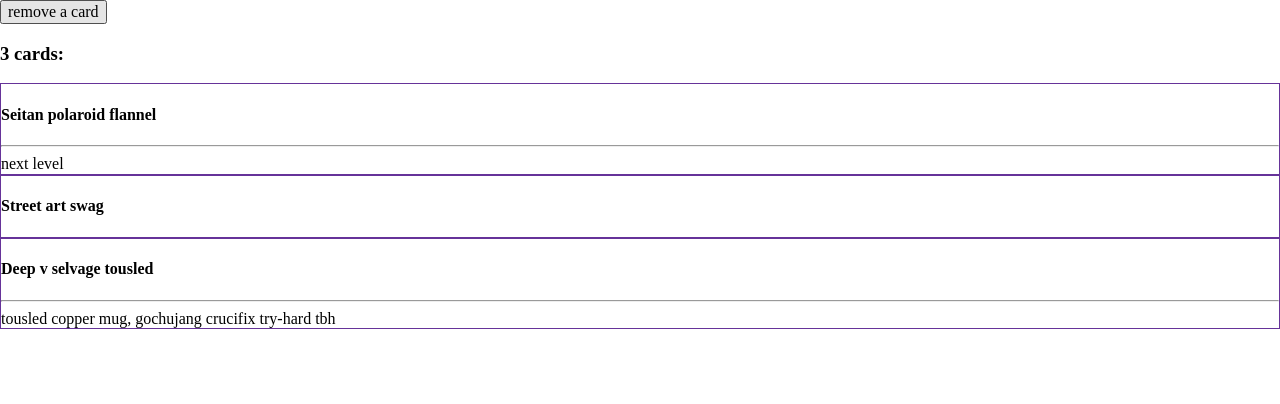
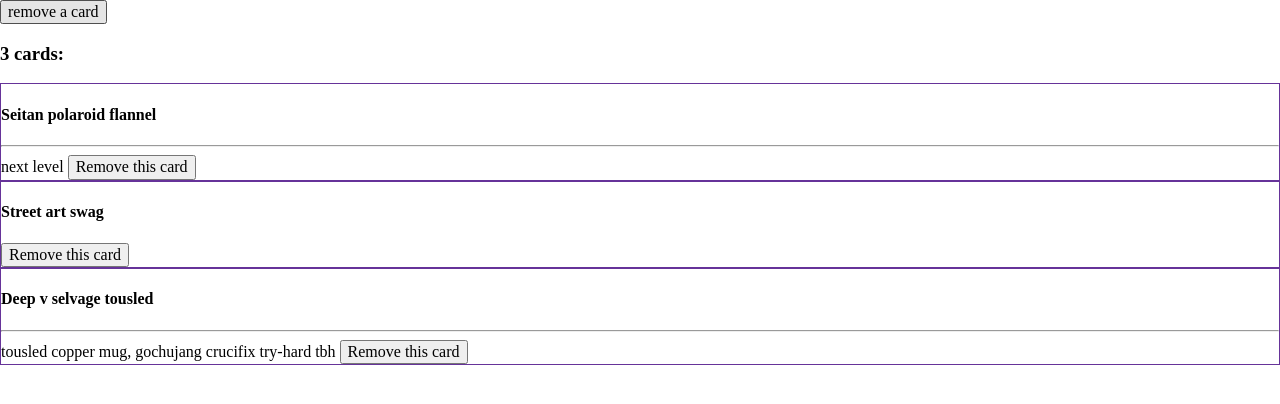
Before and after one commit to dreyhiflden/vuejs-cards, a plain HTML site: page index.html in a window 1280 px wide. Drawn offline with nearby package versions, Linux system fonts and the light colour scheme; a small style sheet from the web is missing.

Commit message:
Add functionality to remove specific card

```diff
--- a/index.html
+++ b/index.html
@@ -38,6 +38,7 @@
         <h4>{{ card.title }}</h4>
         <hr v-show="card.subtitle" />
         <span>{{ card.subtitle }}</span>
+        <button v-on:click="removeThis(card)">Remove this card</button>
       </div>
     </section>
   </div>
--- a/index.js
+++ b/index.js
@@ -19,5 +19,9 @@ new Vue({
     remove() {
       this.cards.pop();
     },
+
+    removeThis(card) {
+      this.cards.splice(this.cards.indexOf(card), 1)
+    },
   },
 });
```
